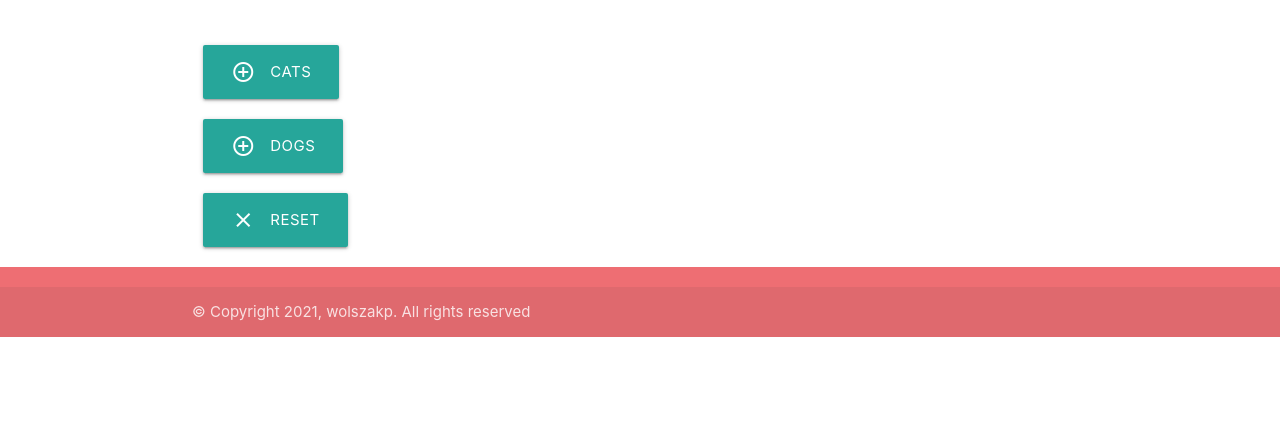
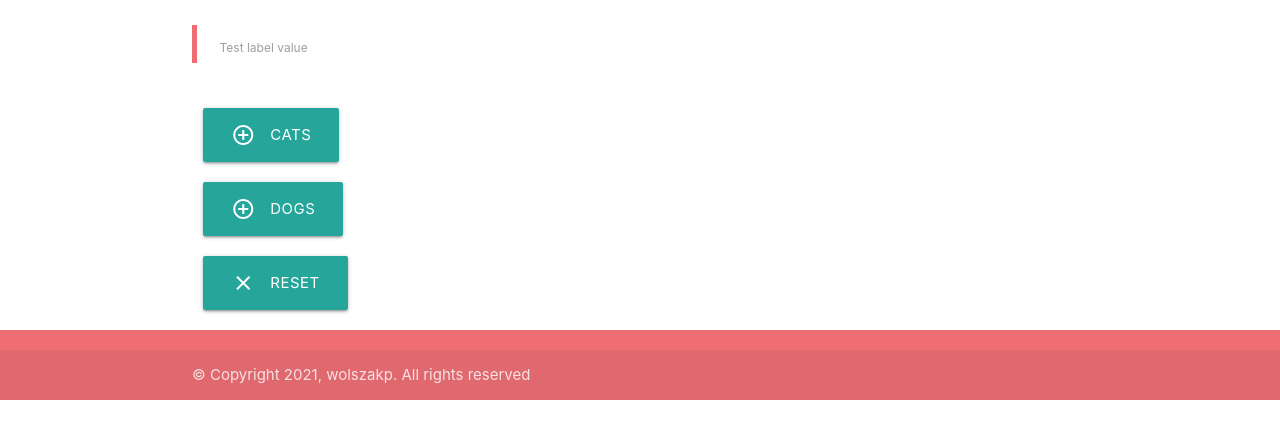
Before and after one commit to pw-software-engineering/voting, a plain HTML site: page src/VotingApp/intex.html in a window 1280 px wide. Drawn offline with Linux system fonts and the light colour scheme; no server answers.

Commit message:
change label value

```diff
--- a/src/VotingApp/intex.html
+++ b/src/VotingApp/intex.html
@@ -15,7 +15,7 @@
     <div class="row">
         <blockquote>
           <p class="flow-text">
-            <label id="lblError"></label>
+            <label id="lblError">Test label value</label>
           </p>
         </blockquote>
     </div>
```
